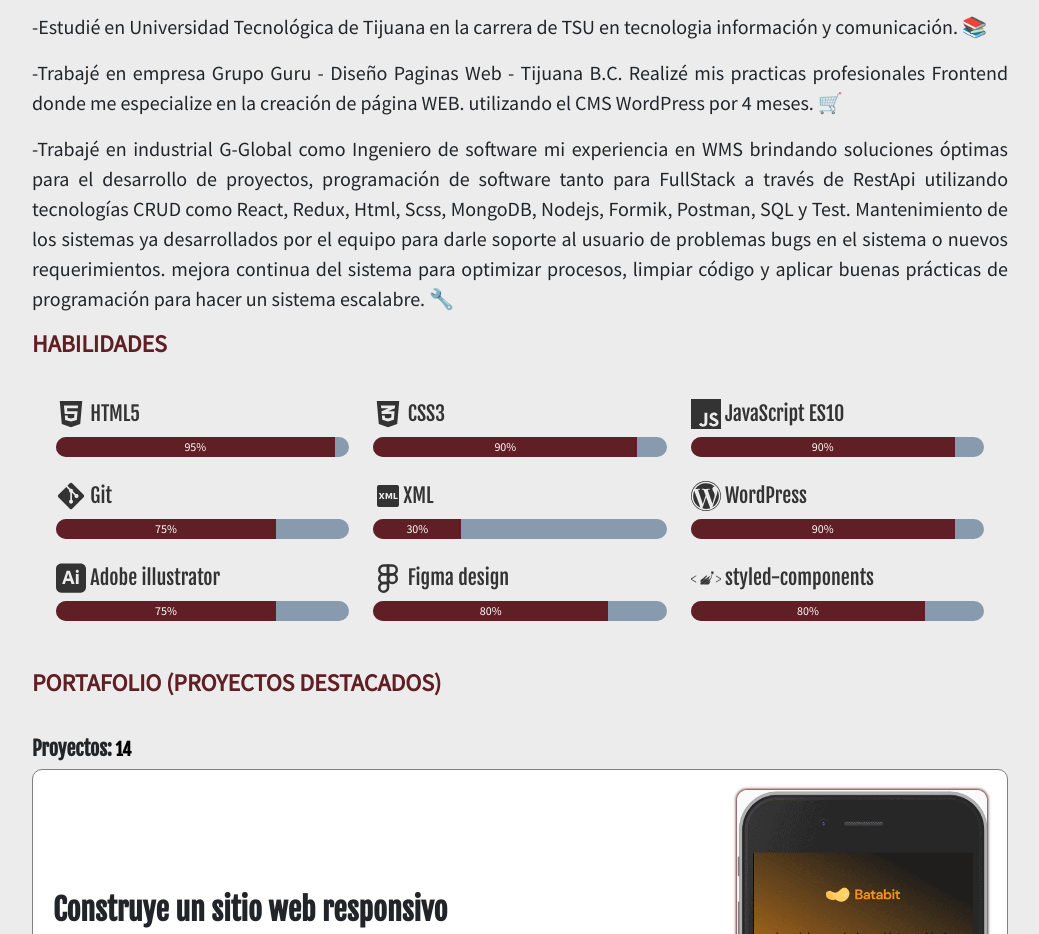
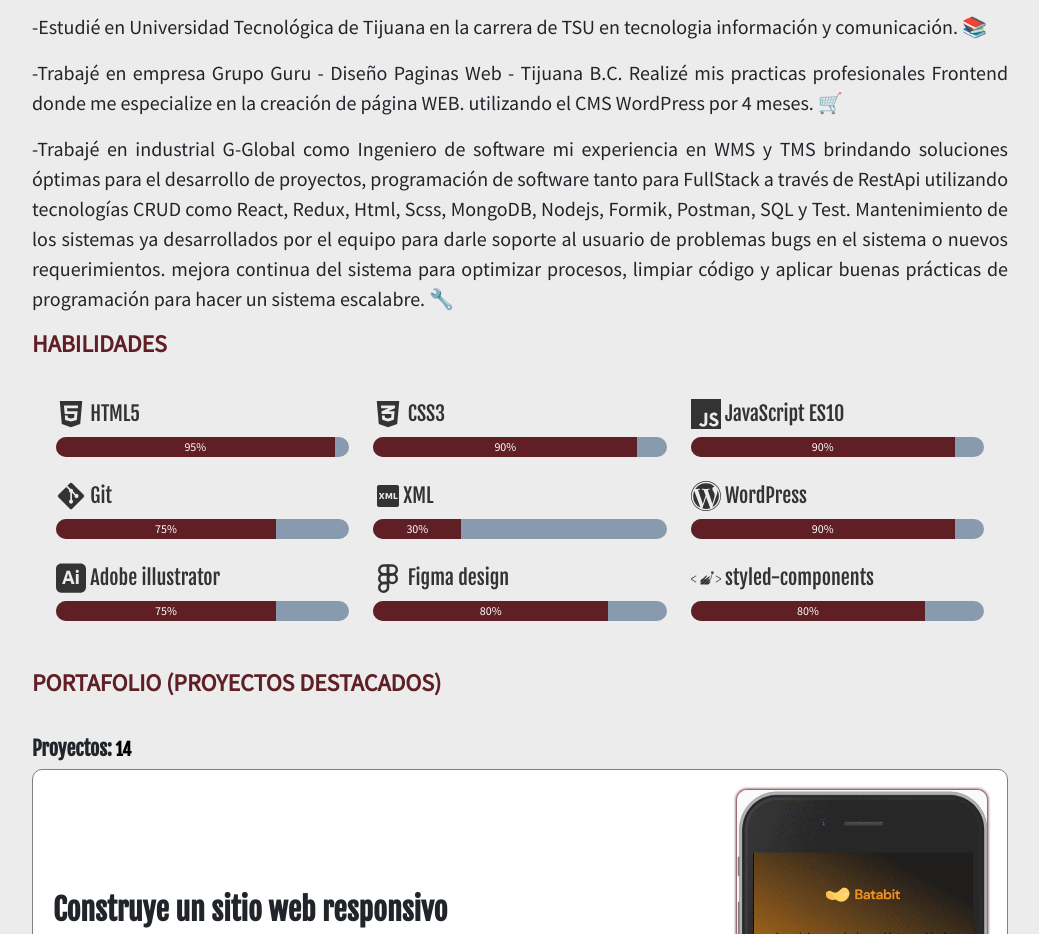
Before and after one commit to Ivan6801/Portafolio-Ivan-react, a React app: page / in a window 1280 px wide. Shown: the part 980-1914 px from the top of the page, without its empty margins (120-1159 px from the left). Built offline with nearby package versions, Linux system fonts and the light colour scheme.

Commit message:
add to TMS

```diff
--- a/src/components/Skills.jsx
+++ b/src/components/Skills.jsx
@@ -43,7 +43,7 @@ const Skills = () => {
       </p>
       <p className="Skill-description">
         -Trabajé en industrial G-Global como Ingeniero de software mi experiencia
-        en WMS brindando soluciones óptimas para el desarrollo de proyectos,
+        en WMS y TMS brindando soluciones óptimas para el desarrollo de proyectos,
         programación de software tanto para FullStack a través de RestApi
         utilizando tecnologías CRUD como React, Redux, Html, Scss, MongoDB, Nodejs,
         Formik, Postman, SQL y Test. Mantenimiento de los sistemas ya
```
Also changed, not shown: 1 other file (tests, documents, lock files or other folders).
